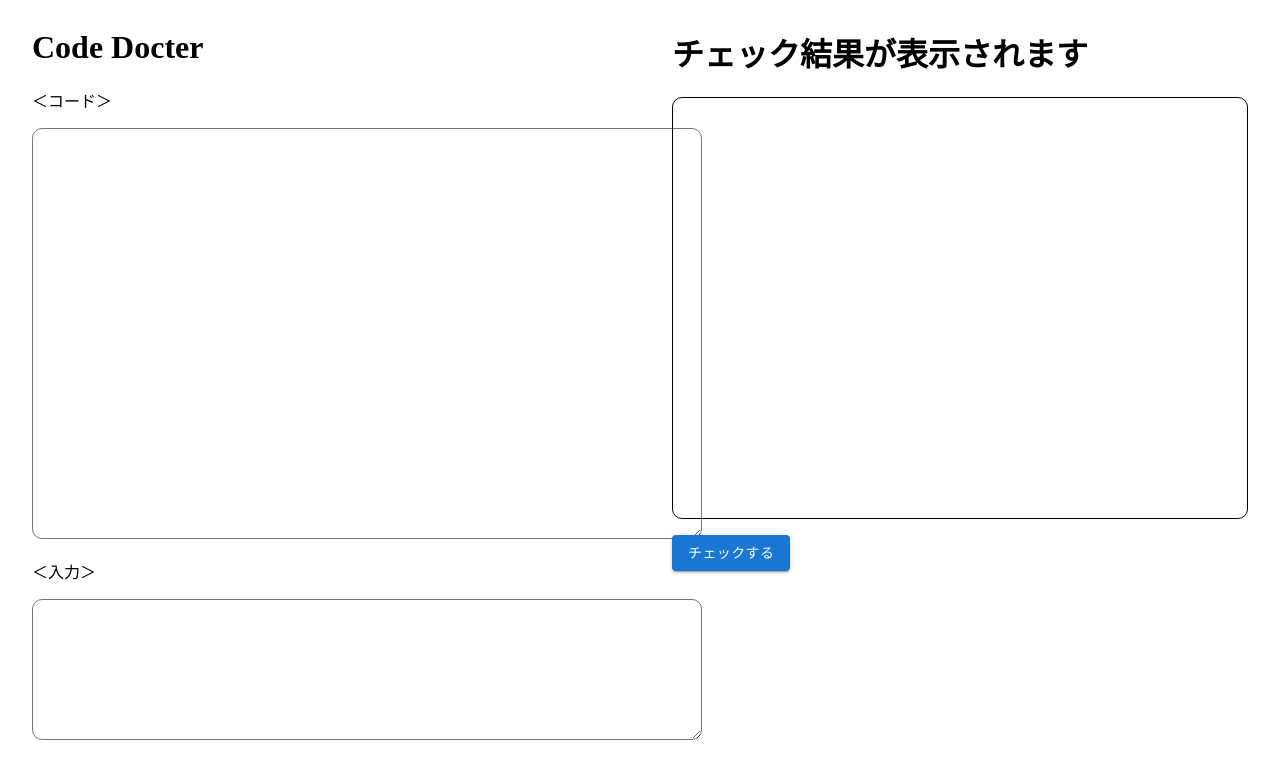
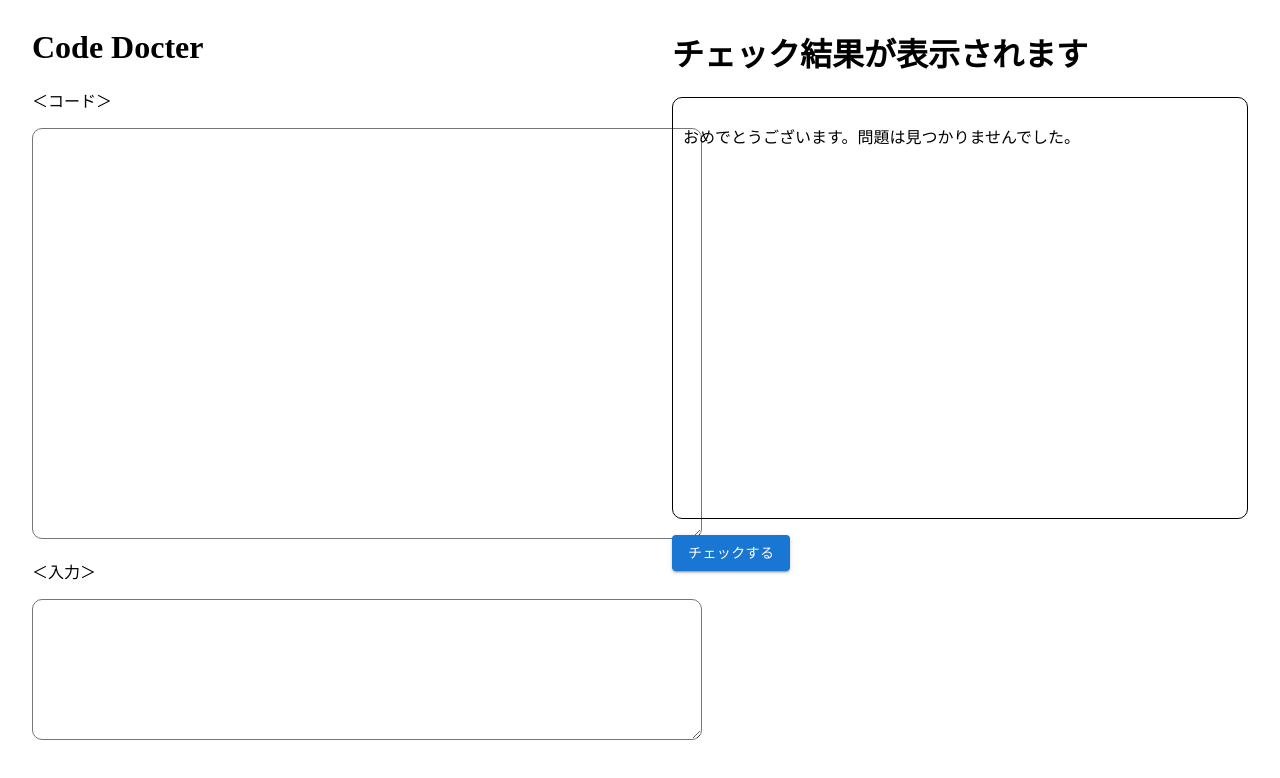
Before and after one commit to KHashimoto3/HCG2023, a React (Vite) app in the folder front/: page / in a window 1280 px wide. Shown: the top 778 px of the page. Built offline with nearby package versions, Linux system fonts and the light colour scheme.

Commit message:
エラーやミスがない場合は、その旨を表示するようにした。

```diff
--- a/front/src/components/features/CheckResult.tsx
+++ b/front/src/components/features/CheckResult.tsx
@@ -9,6 +9,9 @@ type Props = {
 export const CheckResult = (props: Props) => {
   const { errorResolveList } = props;
   const { foundMissList } = props;
+  if (errorResolveList.length === 0 && foundMissList.length === 0) {
+    return <p>おめでとうございます。問題は見つかりませんでした。</p>;
+  } else {
     return (
       <>
         {errorResolveList.map((errorResolve, index) => (
@@ -39,4 +42,5 @@ export const CheckResult = (props: Props) => {
         ))}
       </>
     );
+  }
 };
```
Lines whose indentation alone changed are shown as unchanged.
